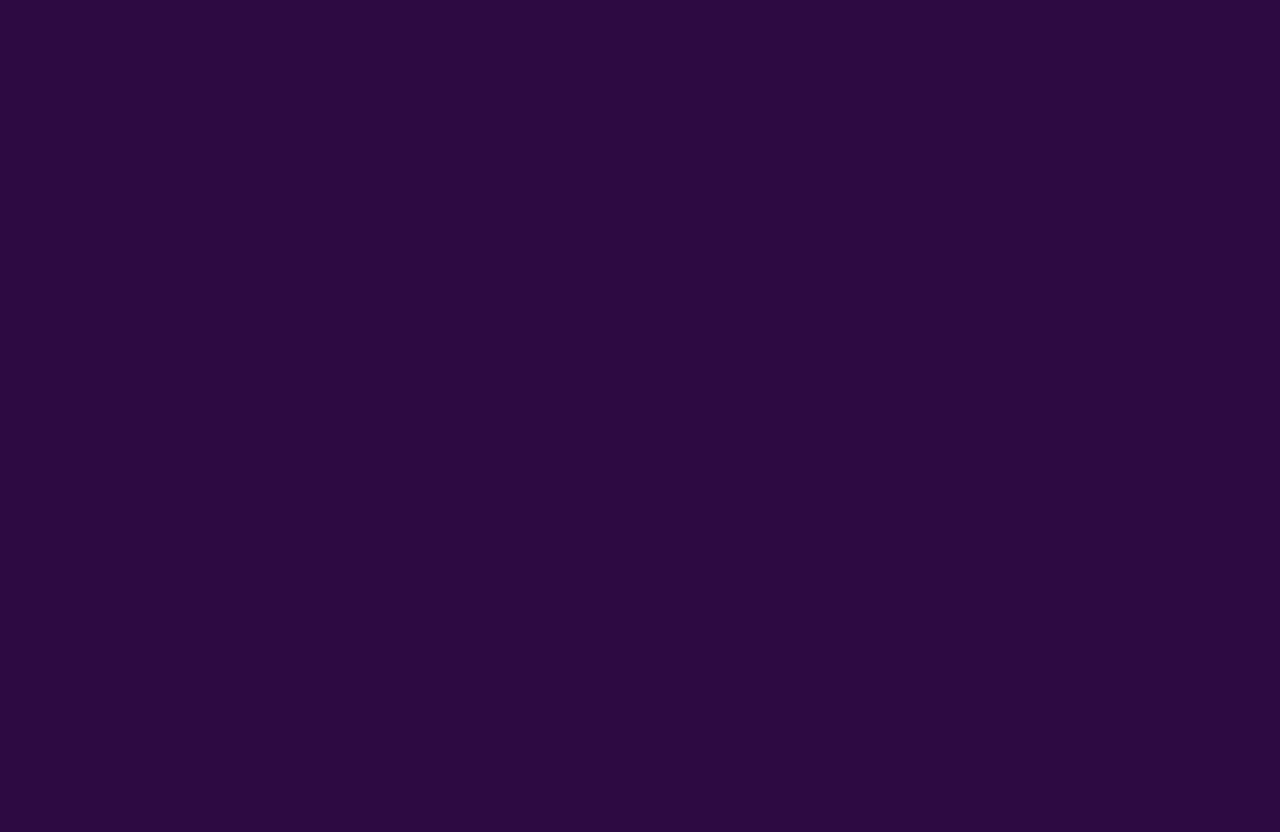
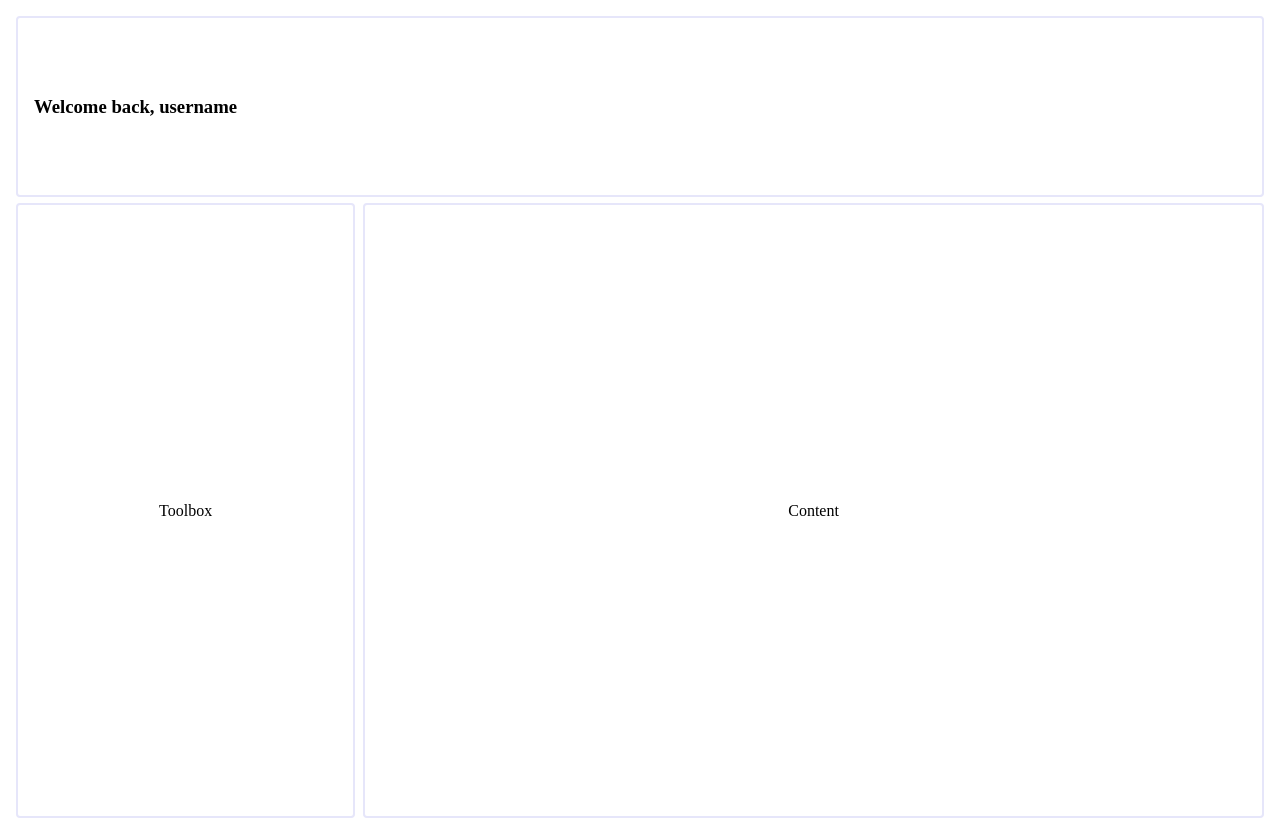
Before and after one commit to SQLizr/SQLizr, a React app: page / in a window 1280 px wide. Before the commit the page ends 800 px from the top, so only its background shows below. Built offline with nearby package versions, Linux system fonts and the light colour scheme.

Commit message:
page structure updated and added lavender borders

```diff
--- a/src/client/App.tsx
+++ b/src/client/App.tsx
@@ -1,15 +1,21 @@
-import React from 'react';
+import React, { useState } from 'react';
 import ReactDOM from 'react-dom/client'
 import Dashboard from './components/Dashboard'
 import Toolbox from './components/Toolbox'
 import Content from './components/Content';
 
 function App () {
+
+    const [authorization, setAuthorization] = useState('admin')
+    const [username, setUserName] = useState('username')
+
     return(
         <>
-        <Dashboard />
-        <Toolbox />
-        <Content />
+        <Dashboard username={username}/>
+        <div id='main-container'>
+          <Toolbox />
+          <Content />
+        </div>
         </>
     );
 }
--- a/src/client/components/Content.tsx
+++ b/src/client/components/Content.tsx
@@ -1,6 +1,7 @@
 function Content () {
   return(
      <main id="content">
+      Content
      </main>
   );
 }
--- a/src/client/components/Dashboard.tsx
+++ b/src/client/components/Dashboard.tsx
@@ -1,6 +1,10 @@
-function Dashboard () {
+import { ReactElement, JSXElementConstructor, ReactFragment, ReactPortal } from "react";
+import { ProgressPlugin } from "webpack";
+
+function Dashboard (props: { username: string | number | boolean | ReactElement<any, string | JSXElementConstructor<any>> | ReactFragment | ReactPortal | null | undefined; }) {
   return(
      <div id="dashboard">
+      <h3>Welcome back, {props.username}</h3>
      </div>
   );
 }
--- a/src/client/components/Toolbox.tsx
+++ b/src/client/components/Toolbox.tsx
@@ -1,6 +1,7 @@
 function Toolbox () {
   return(
      <div id="toolbox">
+      Toolbox
      </div>
   );
 }
--- a/src/public/styles.scss
+++ b/src/public/styles.scss
@@ -1,3 +1,51 @@
-html {
-  background-color: #2d0a41;
+
+$border-color: lavender;
+
+
+#root{
+  display: flex;
+  flex-direction: column;
+  height: 100vh;
+  padding: .5em;
 }
+
+#dashboard{
+  display: flex;
+  align-items: center;
+  justify-content: flex-start;
+  flex-grow: 1;
+  padding: 0 1em 0 1em;
+  border: 2px solid $border-color;
+  border-radius: .25em;
+}
+
+#main-container{
+
+  margin-top: .5em;
+  display: flex;
+  align-items: center;
+  justify-content: center;
+  width: 100%;
+  flex-grow: 5;
+  gap: .5em;
+}
+
+#toolbox{
+  display: flex;
+  flex-grow: 1;
+  justify-content: center;
+  align-items: center;
+  border: 2px solid $border-color;
+  height: 100%;
+  border-radius: .25em;;
+}
+
+#content{
+  display: flex;
+  justify-content: center;
+  align-items: center;
+  flex-grow: 3;
+  height: 100%;
+  border: 2px solid $border-color;
+  border-radius: .25em;;
+}
```
Also changed, not shown: 1 other file (tests, documents, lock files or other folders).
